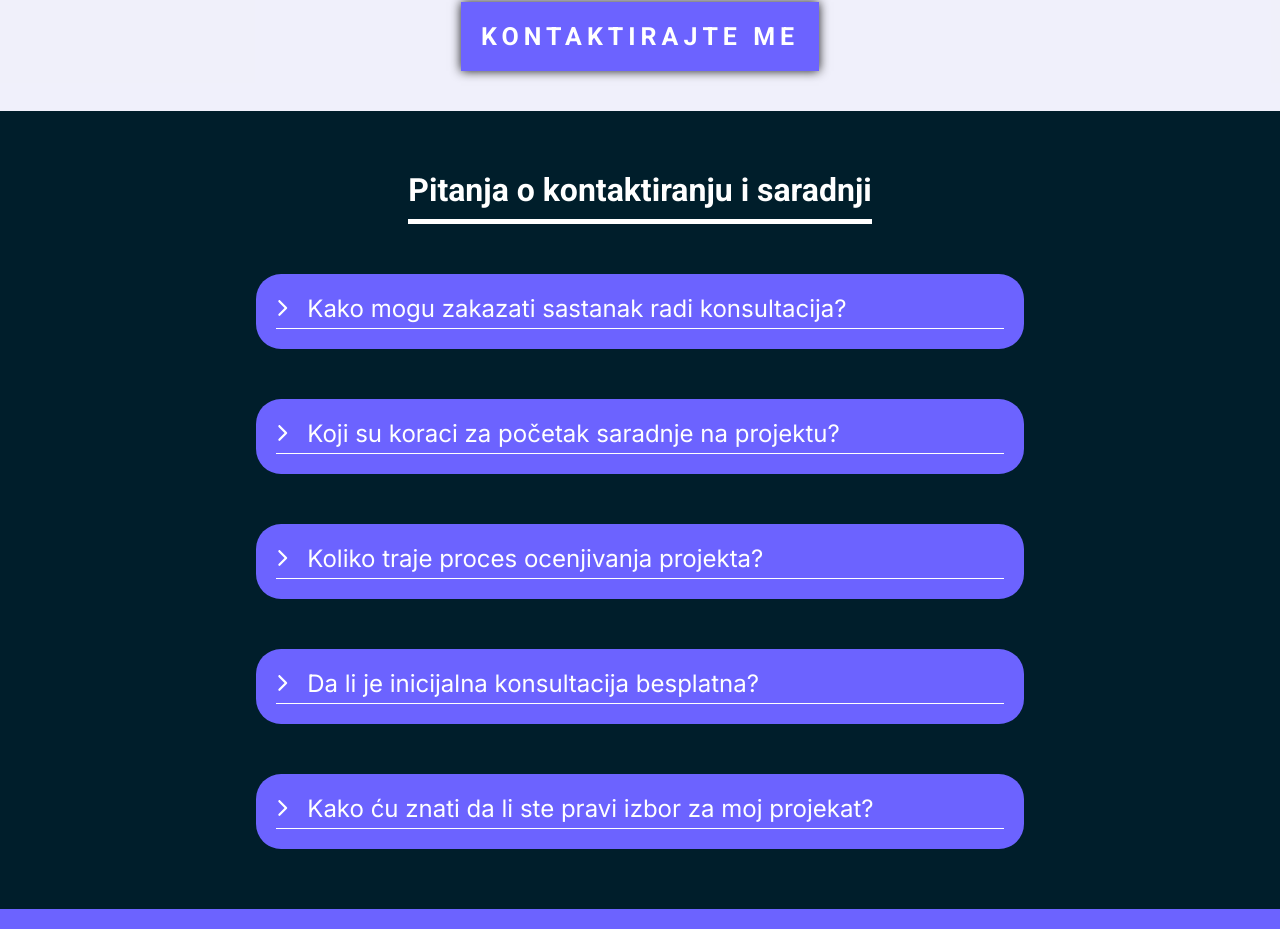
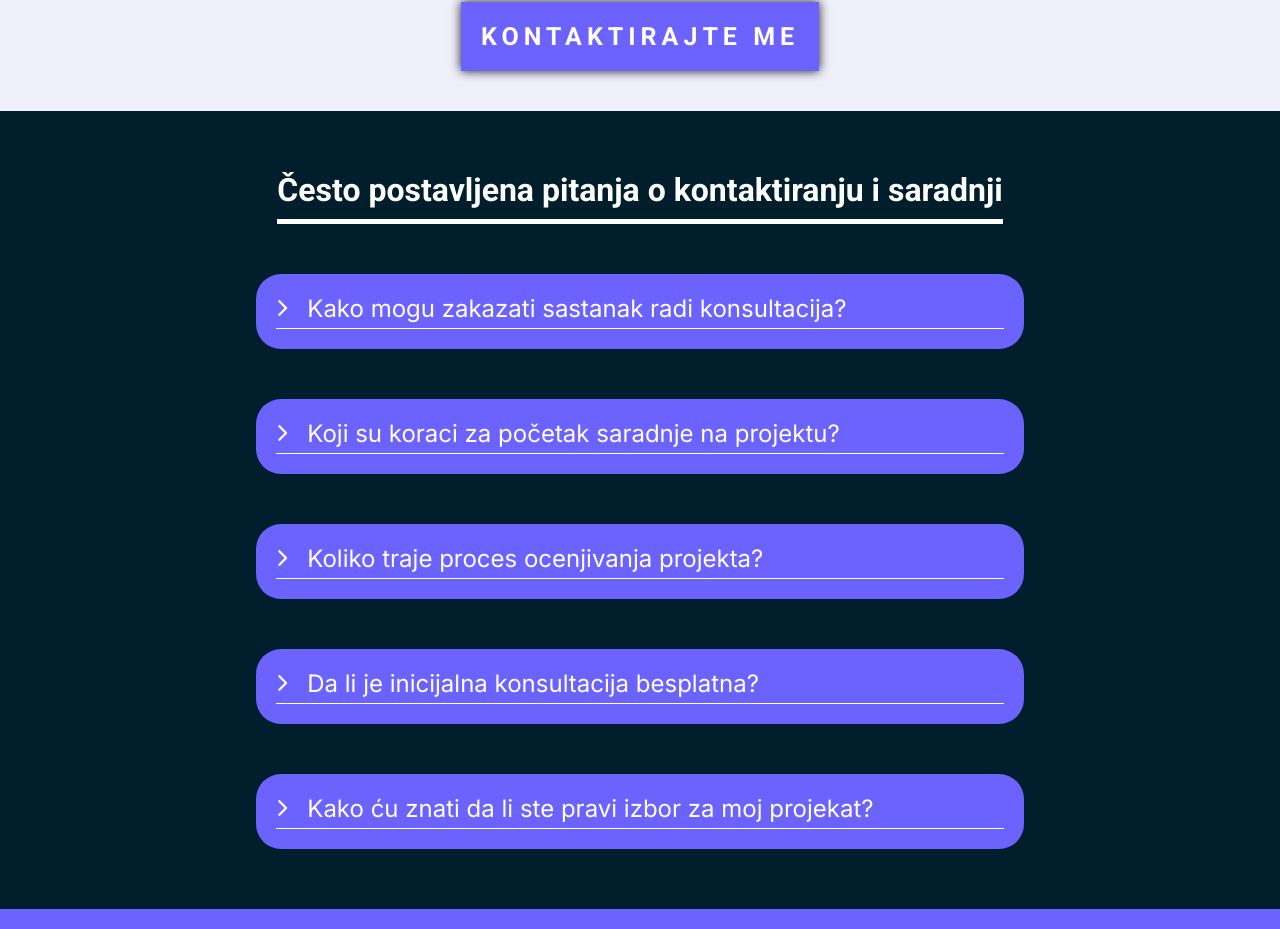
Before and after one commit to MilanJulinac42/professional-portfolio, a Next.js app: page /contact in a window 1280 px wide. Shown: the part 2204-3133 px from the top of the page. Built offline with nearby package versions, Linux system fonts and the light colour scheme.

Commit message:
fixed heading for faq

```diff
--- a/pages/about.tsx
+++ b/pages/about.tsx
@@ -66,7 +66,7 @@ const about = () => {
                 <TechContainer />
                 <FaqSection
                     id={"faq-about"}
-                    heading="Pitanja o mom iskustvu i pristupu"
+                    heading="Često postavljena pitanja o mom iskustvu i pristupu"
                     faqData={aboutMeFaqData}
                 />
                 <Footer />
--- a/pages/contact.tsx
+++ b/pages/contact.tsx
@@ -51,7 +51,7 @@ const contact = () => {
             <ContactForm />
             <FaqSection
                 id={"faq-contact"}
-                heading="Pitanja o kontaktiranju i saradnji"
+                heading="Često postavljena pitanja o kontaktiranju i saradnji"
                 faqData={contactFaqData}
             />
             <Footer />
--- a/pages/services.tsx
+++ b/pages/services.tsx
@@ -59,7 +59,7 @@ const services = () => {
                 />
                 <FaqSection
                     id={"faq-services"}
-                    heading="Pitanja o pruženim uslugama"
+                    heading="Često postavljena pitanja o pruženim uslugama"
                     faqData={servicesFaqData}
                 />
                 <Footer />
```
